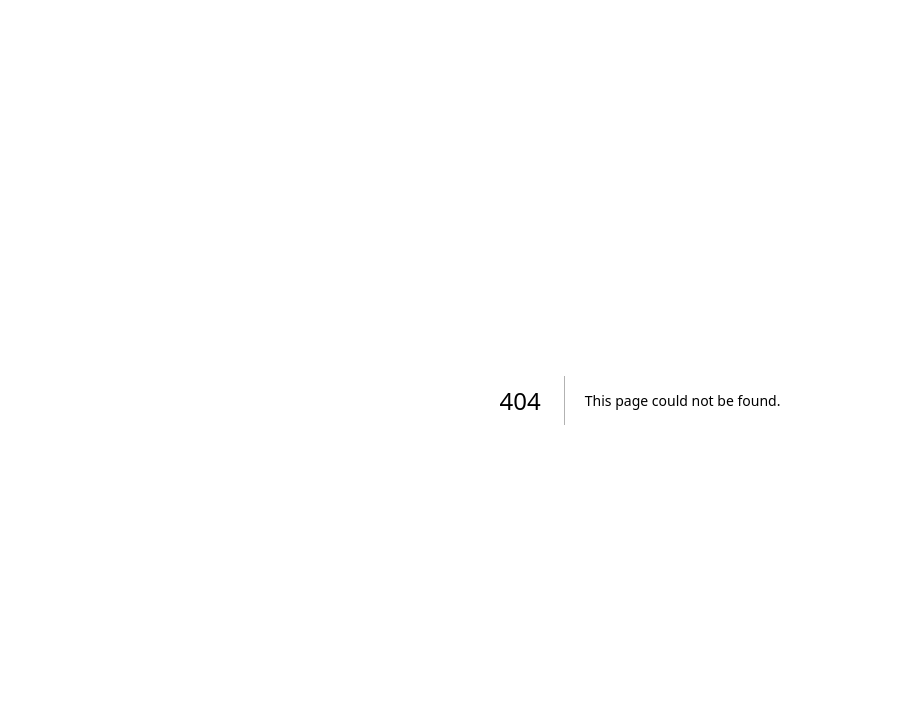
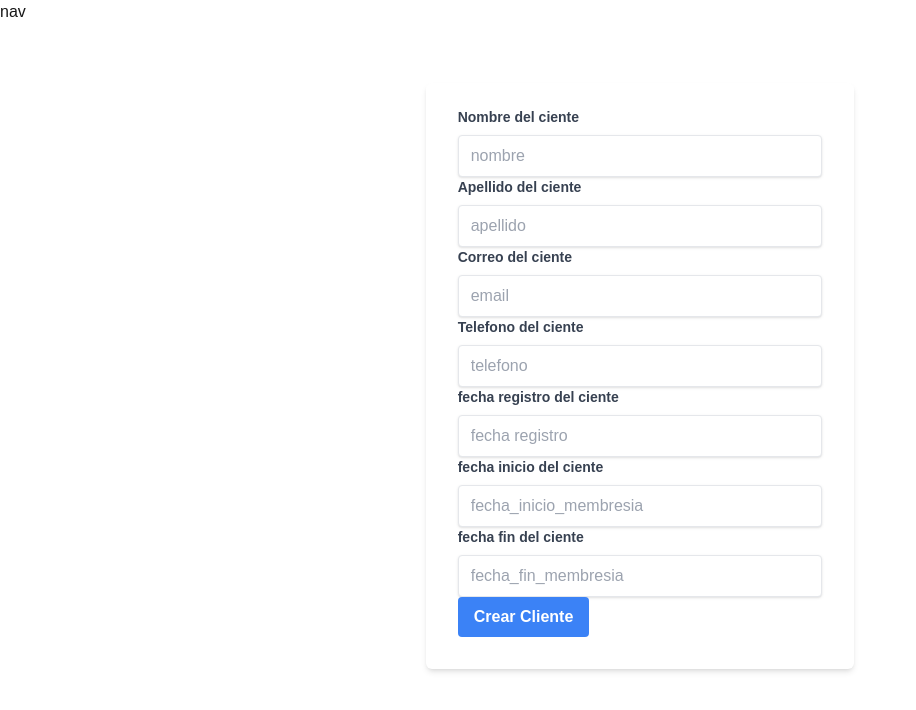
Before and after one commit to Sergiohisto/programa-git, a Next.js app: page /new in a window 1280 px wide. Before the commit this address had no page. Shown: the top 710 px of the page, without its empty margins (0-916 px from the left). Built offline with nearby package versions, Linux system fonts and the light colour scheme.

Commit message:
se creo el formulario en componente basico, btn de envio y captura de datos solo en consola. Funcional, falta capturar bien los datos en ClienteForm

```diff
--- a/src/app/layout.jsx
+++ b/src/app/layout.jsx
@@ -22,7 +22,8 @@ export default function RootLayout({ children }) {
       <body
         className={`${geistSans.variable} ${geistMono.variable} antialiased`}
       >
-        {children}
+        <div>nav</div>
+        <div className="h-[calc(100vh-5rem)]">{children}</div>
       </body>
     </html>
   );
--- /dev/null
+++ b/src/app/new/page.jsx
@@ -0,0 +1,12 @@
+import { ClienteForm } from "@/components/ClienteForm";
+
+const newPage = () => {
+  return (
+    <div className="flex justify-center items-center h-full">
+      {" "}
+      <ClienteForm />
+    </div>
+  );
+};
+
+export default newPage;
--- /dev/null
+++ b/src/components/ClienteForm.jsx
@@ -0,0 +1,134 @@
+"use client";
+import { useState } from "react";
+
+export const ClienteForm = () => {
+  const [cleinte, setCliente] = useState({
+    nombre: "",
+    apellido: "",
+    email: "",
+    telefono: "",
+    fecha_registro: "DATE",
+    membresia_tipo: "",
+    fecha_inicio_membresia: "",
+    fecha_fin_membresia: "",
+  });
+
+  const handleChange = (e) => {
+    setCliente({
+      ...cleinte,
+      [e.target.name]: e.target.value,
+    });
+  };
+  const handleSumit = (e) => {
+    e.preventDefault();
+    console.log(cleinte);
+  };
+  return (
+    <form
+      onSubmit={handleSumit}
+      className="bg-white shadow-md rounded-md px-8 pt-6 pb-8 mb-4"
+    >
+      <label
+        className="block text-gray-700 text-sm font-bold mb-2"
+        htmlFor="nombre"
+      >
+        Nombre del ciente
+      </label>
+      <input
+        name="nombre"
+        className="shadow appearance-none border rounded w-full py-2 px-3 text-gray-800"
+        type="text"
+        placeholder="nombre"
+        onChange={handleChange}
+      ></input>
+
+      <label
+        className="block text-gray-700 text-sm font-bold mb-2"
+        htmlFor="apellido"
+      >
+        Apellido del ciente
+      </label>
+      <input
+        name="apellido"
+        className="shadow appearance-none border rounded w-full py-2 px-3 text-gray-800"
+        type="text"
+        placeholder="apellido"
+        onChange={handleChange}
+      ></input>
+
+      <label
+        className="block text-gray-700 text-sm font-bold mb-2"
+        htmlFor="email"
+      >
+        Correo del ciente
+      </label>
+      <input
+        name="email"
+        className="shadow appearance-none border rounded w-full py-2 px-3 text-gray-800"
+        type="text"
+        placeholder="email"
+        onChange={handleChange}
+      ></input>
+
+      <label
+        className="block text-gray-700 text-sm font-bold mb-2"
+        htmlFor="telefono"
+      >
+        Telefono del ciente
+      </label>
+      <input
+        name="telefono"
+        className="shadow appearance-none border rounded w-full py-2 px-3 text-gray-800"
+        type="text"
+        placeholder="telefono"
+        onChange={handleChange}
+      ></input>
+
+      <label
+        className="block text-gray-700 text-sm font-bold mb-2"
+        htmlFor="fecha_registro"
+      >
+        fecha registro del ciente
+      </label>
+      <input
+        name="fecha_registro"
+        className="shadow appearance-none border rounded w-full py-2 px-3 text-gray-800"
+        type="text"
+        placeholder="fecha registro"
+        onChange={handleChange}
+      ></input>
+
+      <label
+        className="block text-gray-700 text-sm font-bold mb-2"
+        htmlFor="fecha_inicio_membresia"
+      >
+        fecha inicio del ciente
+      </label>
+      <input
+        name="fecha_inicio_membresia"
+        className="shadow appearance-none border rounded w-full py-2 px-3 text-gray-800"
+        type="text"
+        placeholder="fecha_inicio_membresia"
+        onChange={handleChange}
+      ></input>
+
+      <label
+        className="block text-gray-700 text-sm font-bold mb-2"
+        htmlFor="fecha_fin_membresia"
+      >
+        fecha fin del ciente
+      </label>
+      <input
+        name="fecha_fin_membresia"
+        className="shadow appearance-none border rounded w-full py-2 px-3 text-gray-800"
+        type="text"
+        placeholder="fecha_fin_membresia"
+        onChange={handleChange}
+      ></input>
+
+      <button className="bg-blue-500 hover:bg-blue-300 text-white font-bold py-2 px-4 rounded">
+        Crear Cliente
+      </button>
+    </form>
+  );
+};
```
